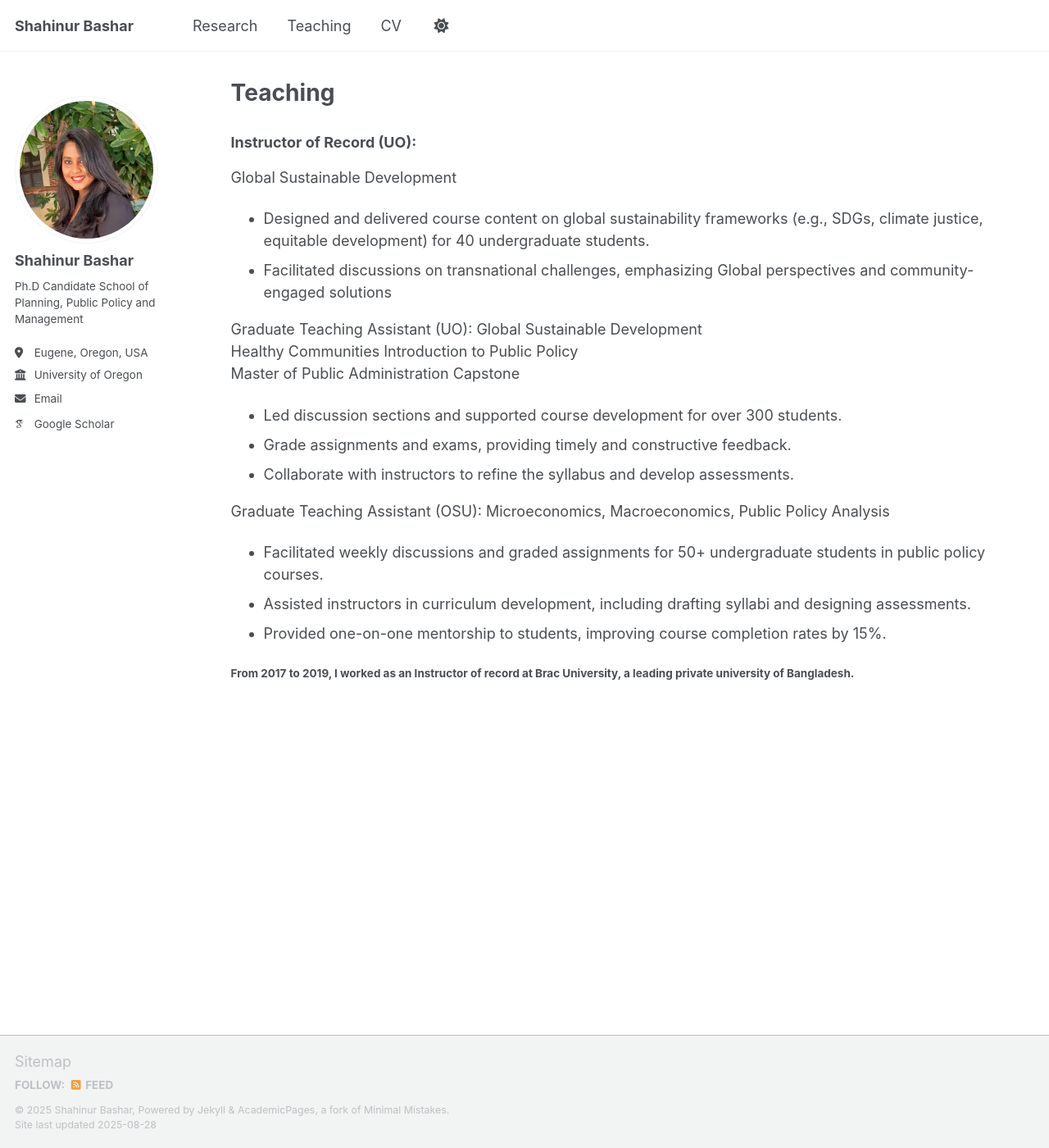
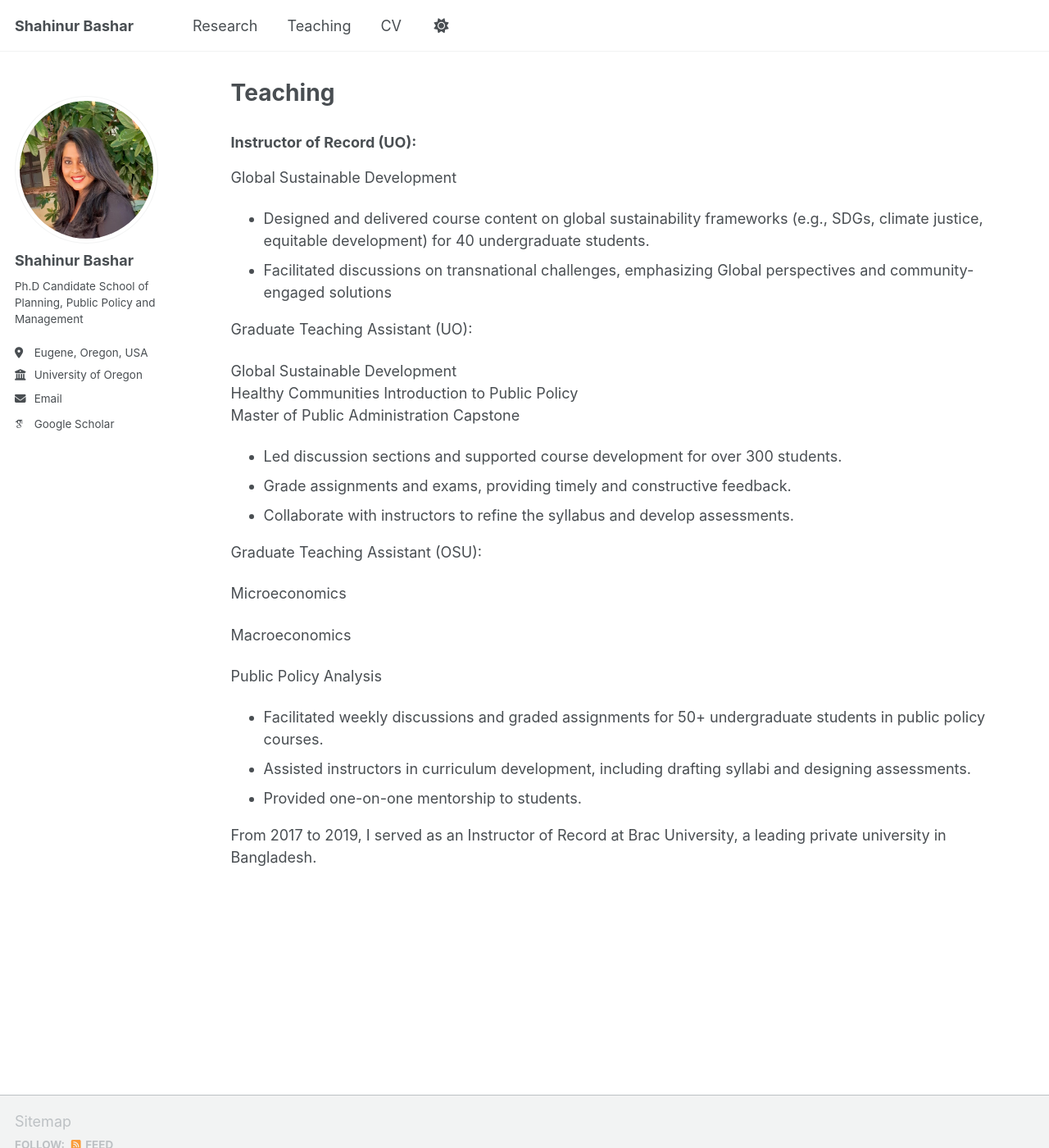
Before and after one commit to Shahinurbashar/Professional-Profile, a Jekyll site: the page built from _pages/teaching.md, in a window 1280 px wide and 1400 px high. Shown: the whole window at 82% size. Built offline with Jekyll 4.4.1, drawn with Linux system fonts in a browser that asks for light colours; some web fonts are replaced; a script that is not in the unit is left out.

Commit message:
Update teaching.md

```diff
--- a/_pages/teaching.md
+++ b/_pages/teaching.md
@@ -11,22 +11,28 @@ Global Sustainable Development
 - Facilitated discussions on transnational challenges, emphasizing Global perspectives and community-engaged solutions
 
 Graduate Teaching Assistant (UO):
+
 Global Sustainable Development
 Healthy Communities
 Introduction to Public Policy
 Master of Public Administration Capstone
+
 - Led discussion sections and supported course development for over 300 students.
 - Grade assignments and exams, providing timely and constructive feedback.
 - Collaborate with instructors to refine the syllabus and develop assessments.
 
 Graduate Teaching Assistant (OSU):
-Microeconomics,
-Macroeconomics,
+
+Microeconomics
+
+Macroeconomics
+
 Public Policy Analysis
+
 - Facilitated weekly discussions and graded assignments for 50+ undergraduate students in public policy courses.
 - Assisted instructors in curriculum development, including drafting syllabi and designing assessments.
-- Provided one-on-one mentorship to students, improving course completion rates by 15%.
+- Provided one-on-one mentorship to students.
 
 
 
-#### From 2017 to 2019, I worked as an Instructor of record at Brac University, a leading private university of Bangladesh.
+From 2017 to 2019, I served as an Instructor of Record at Brac University, a leading private university in Bangladesh.
```
